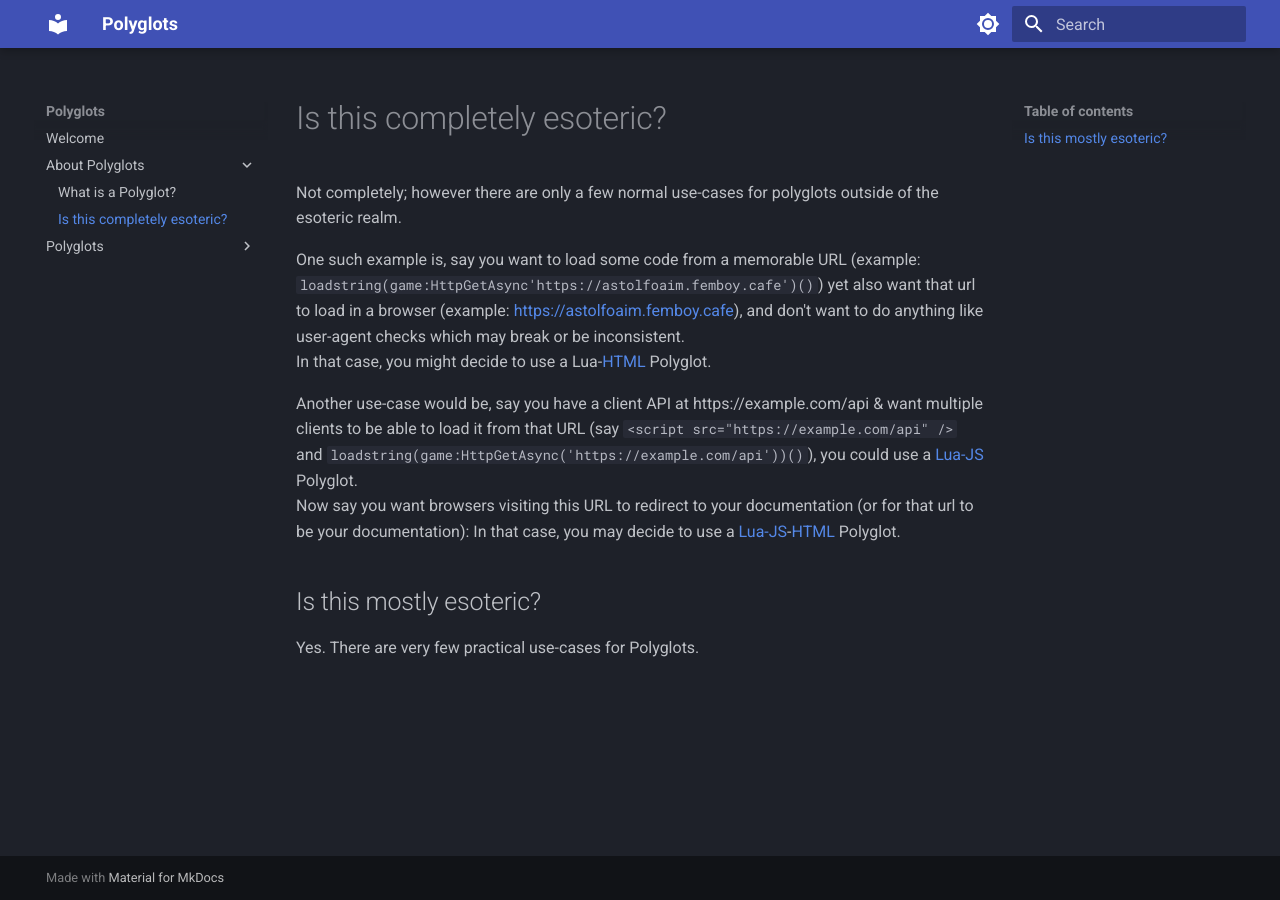
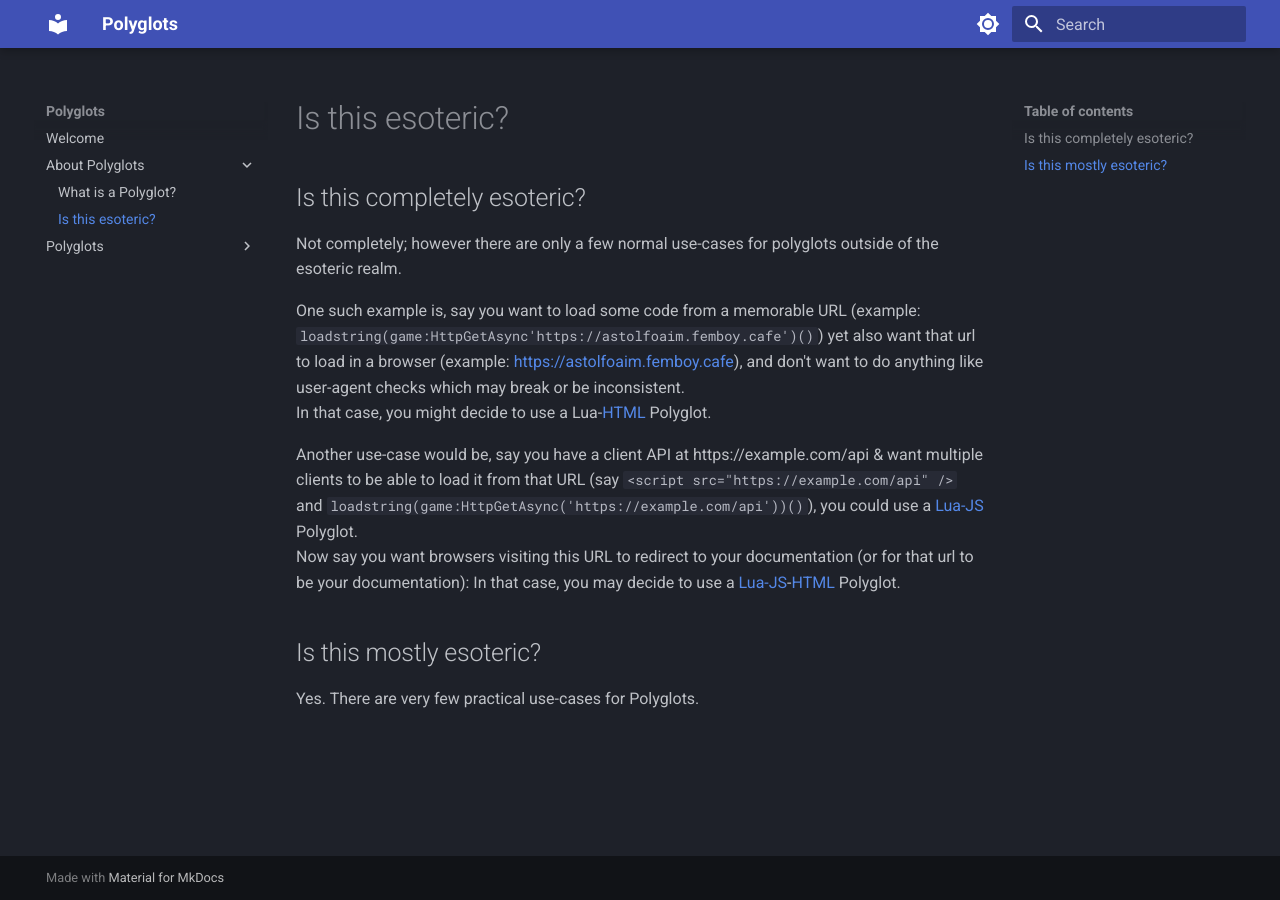
Before and after one commit to Exponential-Workload/polyglots, an MkDocs documentation site: the page built from docs/about-polyglots/esoteric.md, in a window 1280 px wide. Built offline with MkDocs 1.6.1 and Material for MkDocs 9.7.7, drawn with Linux system fonts in a browser that asks for light colours.

Commit message:
change layout of esoteric.md

```diff
--- a/docs/about-polyglots/esoteric.md
+++ b/docs/about-polyglots/esoteric.md
@@ -1,4 +1,6 @@
-# Is this completely esoteric?
+# Is this esoteric?
+
+## Is this completely esoteric?
 
 Not completely; however there are only a few normal use-cases for polyglots outside of the esoteric realm.
 
```
